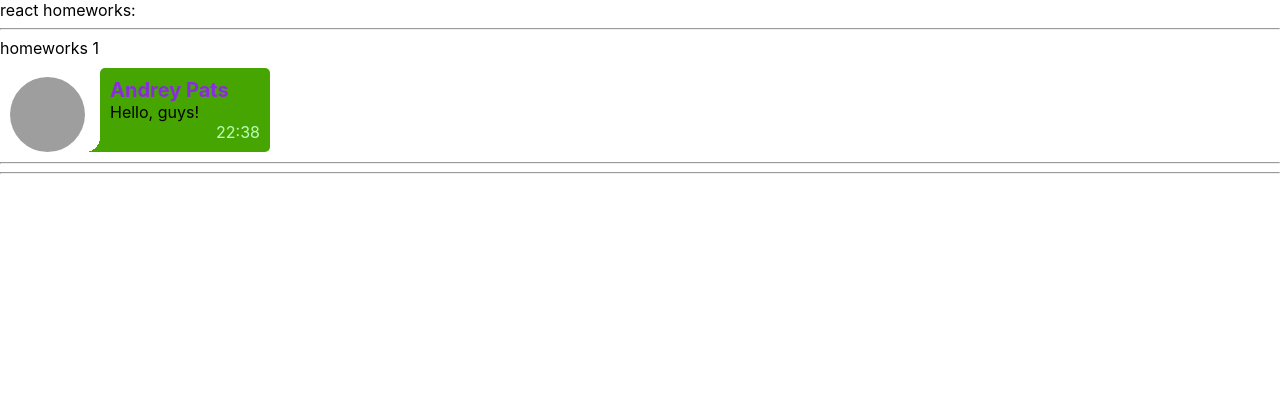
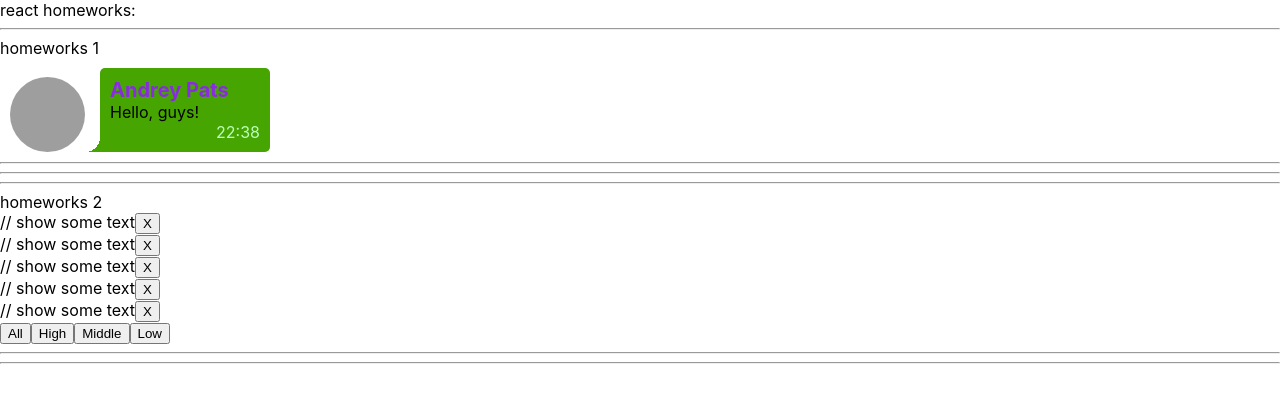
Before and after one commit to andreypats/homeworks, a React (Create React App) app: page / in a window 1280 px wide. Shown: the top 402 px of the page. Built offline with nearby package versions, Linux system fonts and the light colour scheme; grey boxes are pictures that could not be loaded.

Commit message:
Lesson 2

```diff
--- a/src/p1-main/m1-ui/u1-app/App.tsx
+++ b/src/p1-main/m1-ui/u1-app/App.tsx
@@ -1,13 +1,14 @@
 import React from 'react'
 import s from './App.module.css'
 import HW1 from '../../../p2-homeworks/h1/HW1'
+import HW2 from '../../../p2-homeworks/h2/HW2'
 
 function App() {
     return (
         <div className={s.App}>
             <div>react homeworks:</div>
             <HW1/>
-            {/*<HW2/>*/}
+            <HW2/>
             {/*<HW3/>*/}
             {/*<HW4/>*/}
             {/*<HW5/>*/}
--- a/src/p2-homeworks/h2/Affair.tsx
+++ b/src/p2-homeworks/h2/Affair.tsx
@@ -1,13 +1,16 @@
 import React from 'react'
+import {AffairType} from "./HW2";
 
 type AffairPropsType = {
     // key не нужно типизировать
-    affair: any // need to fix any
-    deleteAffairCallback: any // need to fix any
+    affair: AffairType // need to fix any
+    deleteAffairCallback: (id: number) => void // need to fix any
 }
 
 function Affair(props: AffairPropsType) {
-    const deleteCallback = () => {}// need to fix
+    const deleteCallback = () => {
+        props.deleteAffairCallback(props.affair._id)
+    }// need to fix
 
     return (
         <div>
--- a/src/p2-homeworks/h2/Affairs.tsx
+++ b/src/p2-homeworks/h2/Affairs.tsx
@@ -1,11 +1,11 @@
-import React from 'react'
+import React, {SetStateAction} from 'react'
 import Affair from './Affair'
-import {AffairType} from './HW2'
+import {AffairType, filterAffairs, FilterType} from './HW2'
 
 type AffairsPropsType = { // need to fix any
-    data: any
-    setFilter: any
-    deleteAffairCallback: any
+    data: Array<AffairType>
+    setFilter: (filter: FilterType) => void
+    deleteAffairCallback: (id: number) => void
 }
 
 function Affairs(props: AffairsPropsType) {
@@ -17,10 +17,19 @@ function Affairs(props: AffairsPropsType) {
         />
     ))
 
-    const setAll = () => {} // need to fix
-    const setHigh = () => {}
-    const setMiddle = () => {}
-    const setLow = () => {}
+    const setAll = () => {
+        props.setFilter('all')
+    } // need to fix
+    const setHigh = () => {
+        props.setFilter('high')
+    }
+    const setMiddle = () => {
+        props.setFilter('middle')
+    }
+    const setLow = () => {
+        props.setFilter('low')
+    }
+
 
     return (
         <div>
--- a/src/p2-homeworks/h2/HW2.tsx
+++ b/src/p2-homeworks/h2/HW2.tsx
@@ -2,12 +2,12 @@ import React, {useState} from 'react'
 import Affairs from './Affairs'
 
 // types
-export type AffairPriorityType = any // need to fix any
-export type AffairType = any // need to fix any
+export type AffairPriorityType = string // need to fix any
+export type AffairType = { _id: number, name: string, priority: AffairPriorityType } // need to fix any
 export type FilterType = 'all' | AffairPriorityType
 
 // constants
-const defaultAffairs: any = [ // need to fix any
+const defaultAffairs: Array<AffairType> = [ // need to fix any
     {_id: 1, name: 'React', priority: 'high'},
     {_id: 2, name: 'anime', priority: 'low'},
     {_id: 3, name: 'games', priority: 'low'},
@@ -16,20 +16,22 @@ const defaultAffairs: any = [ // need to fix any
 ]
 
 // pure helper functions
-export const filterAffairs = (affairs: any, filter: any): any => { // need to fix any
-    if (filter === 'all') return affairs
-    else return // need to fix
+export const filterAffairs = (affairs: Array<AffairType>, filter: FilterType): Array<AffairType> => { // need to fix any
+    if (filter === 'high') return affairs.filter(value => value.priority === 'high') // need to fix
+    else if (filter === 'low') return affairs.filter(value => value.priority === 'low') // need to fix
+    else if (filter === 'middle') return affairs.filter(value => value.priority === 'middle') // need to fix
+    else return affairs
 }
-export const deleteAffair = (affairs: any, _id: any): any => { // need to fix any
-    return // need to fix
+export const deleteAffair = (affairs: Array<AffairType>, _id: number): Array<AffairType> => { // need to fix any
+    return affairs.filter(value => value._id !== _id)
 }
 
 function HW2() {
-    const [affairs, setAffairs] = useState<any>(defaultAffairs) // need to fix any
+    const [affairs, setAffairs] = useState<Array<AffairType>>(defaultAffairs) // need to fix any
     const [filter, setFilter] = useState<FilterType>('all')
 
     const filteredAffairs = filterAffairs(affairs, filter)
-    const deleteAffairCallback = (_id: any) => setAffairs(deleteAffair(affairs, _id)) // need to fix any
+    const deleteAffairCallback = (_id: number) => setAffairs(deleteAffair(affairs, _id)) // need to fix any
 
     return (
         <div>
```
